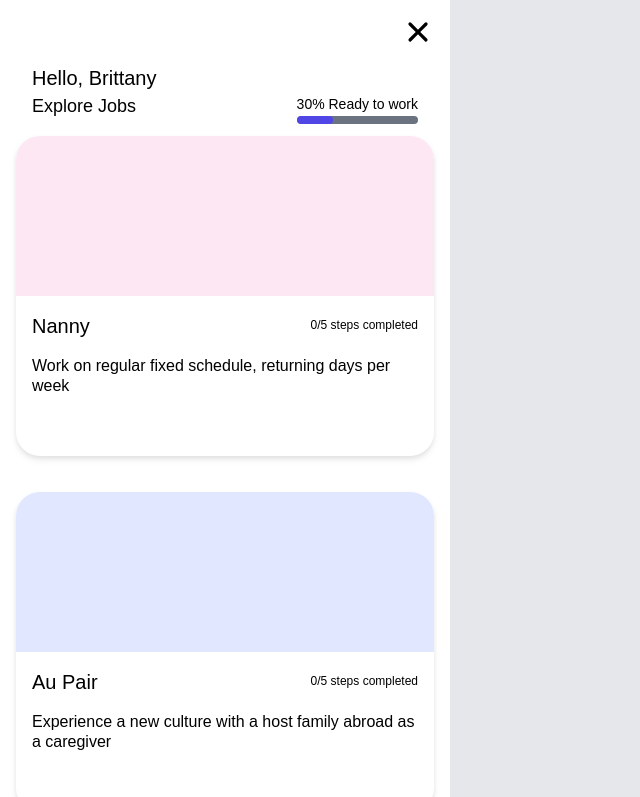
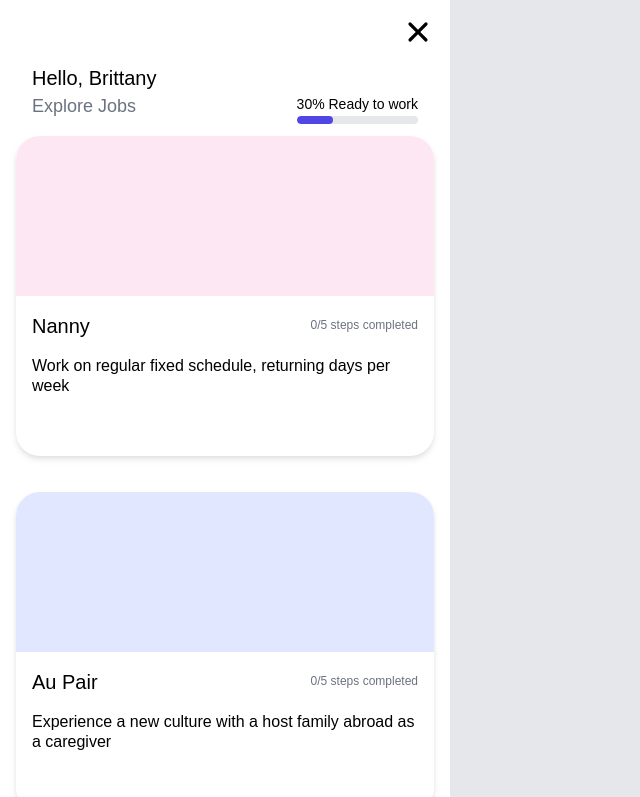
Before and after one commit to andres-codigo/nanny-nina, a Vue app: page /childminder-service in a window 1280 px wide. Shown: the top 797 px of the page, without its empty margins (0-640 px from the left). Built offline with nearby package versions, Linux system fonts and the light colour scheme.

Commit message:
[vue] classes updated on HomeCard and UserProgress components

```diff
--- a/src/components/cards/HomeCard.vue
+++ b/src/components/cards/HomeCard.vue
@@ -18,7 +18,7 @@ import Image from '../carousel/Image.vue'
 				<h1 class="antialiased text-xl">{{ user }}</h1>
 			</div>
 			<div class="basis-1/2 mt-4 mr-4 text-right">
-				<span class="text-xs text-gray font-light">0/5 steps completed</span>
+				<span class="text-xs text-gray-500 font-light">0/5 steps completed</span>
 			</div>
 		</div>
 		<p class="text-base font-light leading-5 mt-4 mx-4">{{ content }}</p>
--- a/src/components/home/UserProgress.vue
+++ b/src/components/home/UserProgress.vue
@@ -2,13 +2,12 @@
 	<div class="flex flex-row mb-4">
 		<div class="basis-1/2 ml-4">
 			<span class="inline-block text-xl">Hello, Brittany</span>
-			<span class="inline-block text-lg text-gray antialiased">Explore Jobs</span>
+			<span class="inline-block text-lg text-gray-500 antialiased">Explore Jobs</span>
 		</div>
 		<div class="basis-1/2 mr-4 relative">
 			<div class="absolute -bottom-1 right-0 ">
 				<span class="inline-block text-sm text-black font-light antialiased">30% Ready to work</span>
-				<!-- bg-gray-500 needs to be brought down to 200... temporary value as need hex values for other colours ranges -->
-				<div class="bg-gray-500 rounded-full overflow-hidden">
+				<div class="bg-gray-200 rounded-full overflow-hidden">
 					<div class="h-2 bg-indigo-600 rounded-full" style="width: 30%"></div>
 				</div>
 			</div>
```
